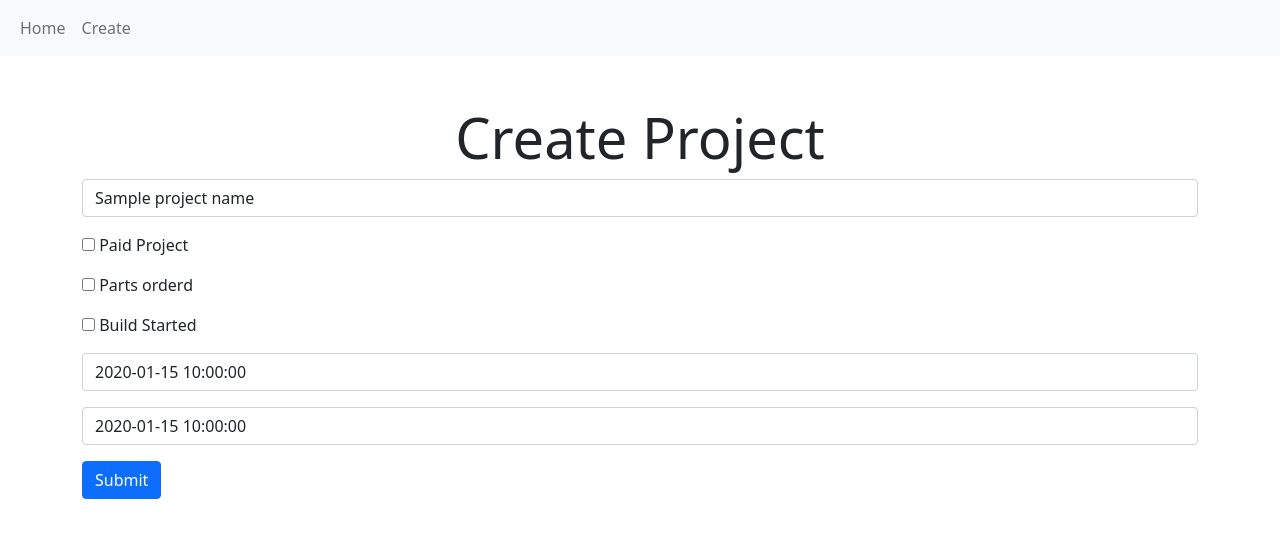
After one commit to gdooo91/Fast_API, a FastAPI app: template sql_app/templates/createProject.html in a window 1280 px wide. The commit adds this page. Shown: the top 538 px of the page. Run offline with FastAPI, Linux system fonts and the light colour scheme; the template is opened without the code that fills it: most values are stand-ins (such as "Sample title", 1, 10 or a date in 2020); parts of the project's set-up code (start-up, migrations or seed data) failed here and were passed over.

Commit message:
added navbar, and creatproject path.

```diff
--- a/sql_app/main.py
+++ b/sql_app/main.py
@@ -1,3 +1,4 @@
+import re
 from fastapi import Depends, FastAPI, HTTPException, APIRouter, Request
 from sqlalchemy.orm import Session
 
@@ -73,6 +74,25 @@ def get_project_using_name(
     project = crud.get_project_by_name(db=db, project_name=name)
     return templates.TemplateResponse("projectInfo.html",{"request":request, "project": project })
 
+@app.get("/createproject")
+def get_project_create_page(
+    request: Request
+):
+    return templates.TemplateResponse("createproject.html",{"request":request})
+
+@app.post("/createproject")
+async def create_project(
+    request: Request,
+    project: schemas.Project,
+    db: Session = Depends(get_db)
+    ):
+    # db_project = crud.get_project_by_name(db, project_name = project.project_name)
+    # if db_project:
+    #     raise HTTPException(status_code = 400, detail = "Project already Made!")
+    # new_project = crud.create_project()
+
+    return (str(request.keys))
+    # return crud.create_project(db = db, project = project)
 
 ##
 
--- a/sql_app/templates/base.html
+++ b/sql_app/templates/base.html
@@ -4,9 +4,22 @@
 <head>
     <meta charset="utf-8">
     <meta name="viewport" content="width=device-width, initial-scale=1.0">
-    <meta name="fastapitutorial.com" content="Nofoobar">
+    <meta name="PTJ_Projects.com" content="Nofoobar">
     <link href="https://cdn.jsdelivr.net/npm/bootstrap@5.0.0-beta2/dist/css/bootstrap.min.css" rel="stylesheet" integrity="sha384-BmbxuPwQa2lc/FVzBcNJ7UAyJxM6wuqIj61tLrc4wSX0szH/Ev+nYRRuWlolflfl" crossorigin="anonymous">
-
+    <nav class="navbar navbar-expand-lg navbar-light bg-light">
+        <div class="container-fluid">
+            <ul class="navbar-nav">
+              <li class="nav-item">
+                <!-- <a class="nav-link" href="#">Home <span class="sr-only"></span></a> -->
+                <a class="nav-link" href="http://localhost:8000/">Home</a>
+              </li>
+              <li class="nav-item">
+                <!-- <a class="nav-link" href="#">Home <span class="sr-only"></span></a> -->
+                <a class="nav-link" href="http://localhost:8000/createproject">Create</a>
+              </li>
+            </ul>
+          </div>
+    </nav>
     {% block title %}
     {% endblock %}
 </head>
@@ -19,6 +32,5 @@
     {% block scripts %}
     {% endblock %}
 
-
 </body>
 </html>
--- /dev/null
+++ b/sql_app/templates/createProject.html
@@ -0,0 +1,61 @@
+{% extends "base.html" %}
+
+
+{% block title %}
+  <title>Create Project</title>
+{% endblock %}
+
+{% block content %}
+  <div class="container">
+    <div class="row">
+      <div class="text-danger font-weight-bold">
+        {% for error in errors %}
+          <li>{{error}}</li>
+        {% endfor %}
+      </div>
+    </div>
+  <!--
+    id = Column(Integer, primary_key=True)
+    [X] project_name = Column(String)
+    [X] paid = Column(Boolean)
+    [X] parts_orderd = Column(Boolean)
+    [X] start_build = Column(Boolean)
+    [X] ship_date = Column(String)
+    [X] install_date = Column(String)
+
+  -->
+    <div class="row my-5">
+      <h3 class="text-center display-4">Create Project</h3>
+      <form method="post">  <!--  action="create" -->
+        <div class="mb-3">
+          <input type="text" required class="form-control" name="project_name" value="{{project_name}}" placeholder="Project Name here">
+        </div>
+        <div class="mb-3">
+          <input type="checkbox" id="paid_chkbox" name="Paid" value="{{paid}}">
+          <label for="paid_chkbox"> Paid Project</label><br>
+        </div>
+        <div class="mb-3">
+          <input type="checkbox" id="partsOrderd_chkbox" name="parts_orderd" value="{{parts_orderd}}">
+          <label for="partsOrderd_chkbox"> Parts orderd</label><br>
+        </div>
+        <div class="mb-3">
+          <input type="checkbox" id="buildStart_chkbox" name="start_build" value="{{start_build}}">
+          <label for="buildStart_chkbox"> Build Started</label><br>
+        </div>
+        <div class="mb-3">
+          <input type="text" required placeholder="May-05-2022" name="ship_date" value="{{ship_date}}" class="form-control">
+        </div>
+        <div class="mb-3">
+          <input type="text" required placeholder="May-18-2022" name="install_date" value="{{install_date}}" class="form-control">
+        </div>
+        <!-- <div class="mb-3">
+          <label for="exampleFormControlTextarea1" class="form-label">Description</label>
+          <textarea class="form-control" required name="description" id="exampleFormControlTextarea1" rows="3">{{description}}</textarea>
+          <div id="help" class="form-text">Please provide complete Job description,requirements,perks and benefits.</div>
+
+        </div> -->
+        <button type="submit" class="btn btn-primary">Submit</button>
+      </form>
+    </div>
+  </div>
+  {% endblock %}
```
Also changed, not shown: sql_app/templates/homepage.html (+10 -4 lines), sql_app/templates/projectInfo.html (+8 -6 lines).
